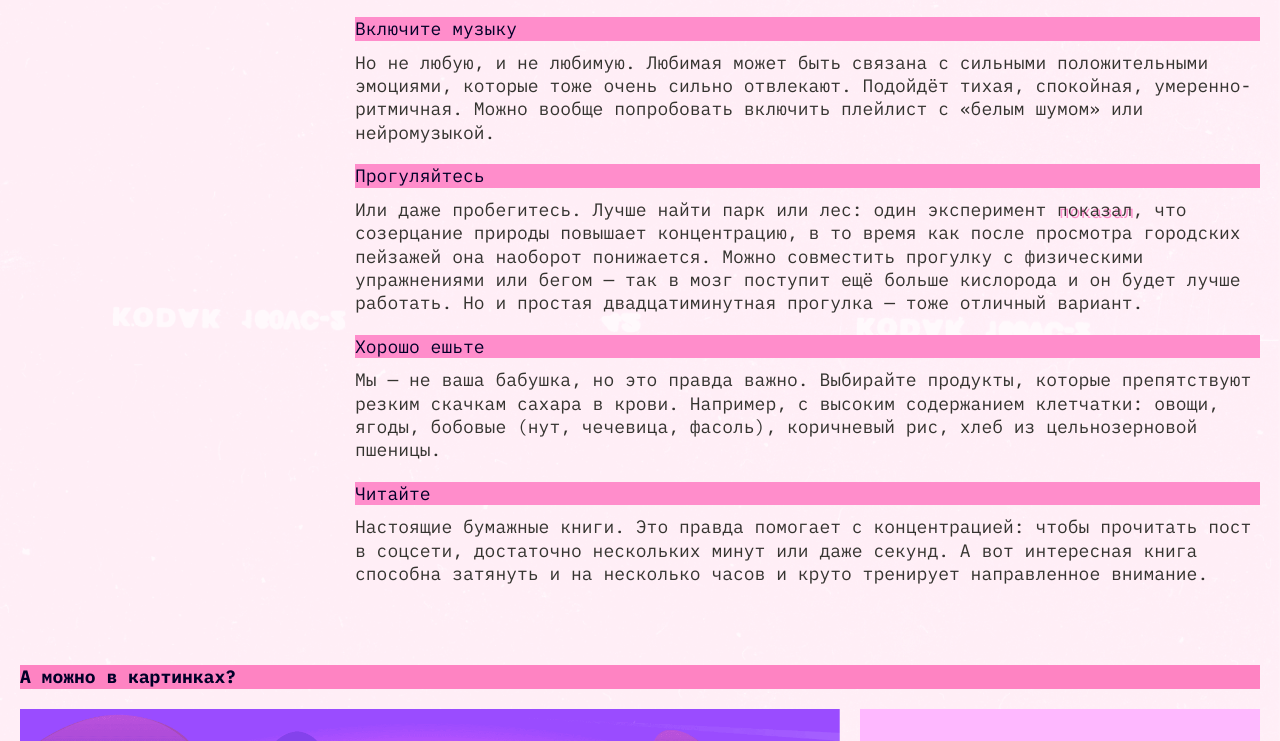
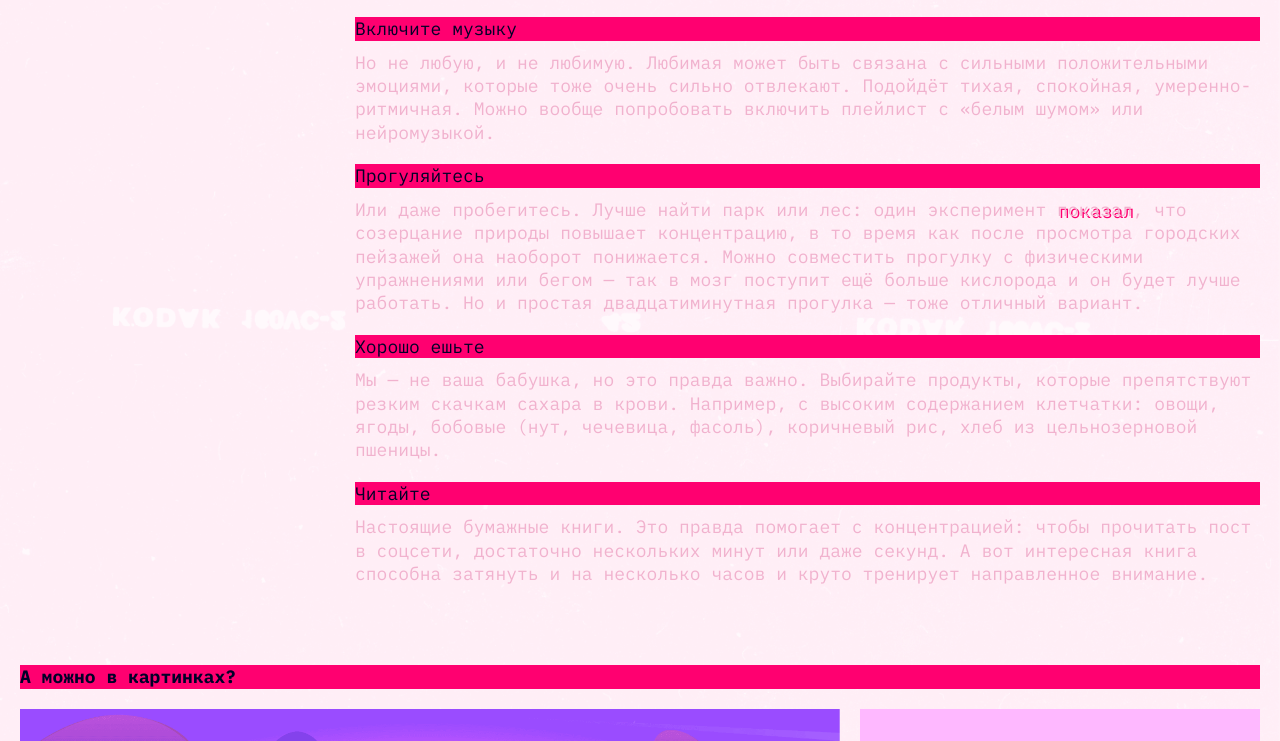
Before and after one commit to Iluwa8/slozhno-sosredotochitsya-fd, a plain HTML site: page index.html in a window 1280 px wide. Shown: the part 2059-2800 px from the top of the page. Drawn offline with Linux system fonts and the light colour scheme.

Commit message:
project ready

```diff
--- a/index.html
+++ b/index.html
@@ -46,7 +46,7 @@
           </li>
         </ul>
       </nav>
-      <h1 class="title header-title">no focus</h1>
+      <h1 class="title">no focus</h1>
       <div class="header__text-container">
         <p class="header__text">
           Что делать, когда не можешь делать ничего <br/>
--- a/styles/dark.css
+++ b/styles/dark.css
@@ -6,17 +6,23 @@
 
 :root.theme-dark {
   --main-bg-image: url(../images/cover-image-dark.png);
-  --section-title-color: rgb(255 0 112);
-  --main-accent-color: rgb(255 0 112);
-  --hover-border-color: rgb(255 0 112 / 0.4);
-  --main-title-color: #db00ff;
-  --main-font-color: #f1b2ce;
-  --main-decor-color: rgb(255 0 112);
-  --main-button-color: rgb(255 0 112);
   --main-bg-color: #000028;
-  --section-title-bg-color: rgb(255 0 112);
-  --section-subhead-bg-color: rgb(255 0 112);
-  --sub-subhead-bg-color: rgb(255 0 112);
+  --main-subhead-font-color: #000028;
+  --subhead-bg-color: #FF0070;
+  --header-text-color: rgba(0, 0, 40, 1);
+  --section-head-font-color: #FF0070;
+  --main-decor-color: #FF0070;
+  --main-font-color: #F1B2CE;
+  --link-text-shadow: #FF0070;
+  --link-color: #F1B2CE;
+  --header-text-bg-color: #FF0070;
+  --header-title-font-color: #DB00FF;
+  --header-title-text-shadow: #FF0070;
+  --header-menu-border-color: rgba(255, 0, 112, 1);
+  --header-menu-text-color: #FF0070;
+  --menu-decor-color: #FF0070;
+  --link-decor-color: #F1B2CE;
+  --head-text-bg-color: #FF0070;
 }
 
 .theme-dark .header__decorations {
--- a/styles/light.css
+++ b/styles/light.css
@@ -7,35 +7,30 @@
 
 :root.theme-light {
   --main-bg-image: url(../images/cover-image-light.png);
-  --section-title-color: #353430;
-  --main-accent-color: #ff8dcb;
-  --hover-border-color: rgba(50 49 45/ 0.4);
-  --main-title-color: #ffc2e6;
+  --main-bg-color: #FFF1F7;
+  --main-subhead-font-color: #353430;
+  --subhead-bg-color: #FF8DCB;
+  --header-text-color: #353430;
+  --section-head-font-color: #353430;
+  --main-decor-color: #353430;
   --main-font-color: #353430;
-  --main-decor-color: rgb(254 131 194);
-  --main-button-color: #353430;
-  --main-bg-color: rgb(255 235 244);
-  --section-title-bg-color: #ff8dcb;
-  --section-subhead-bg-color: #ff8dcb;
-  --sub-subhead-bg-color: #ff8dcb;
-  --header-decor-color: #353430;
+  --link-text-shadow: #FF8DCB;
+  --link-color: #353430;
+  --header-text-bg-color: #FF8DCB;
+  --header-title-font-color: #FFC2E6;
+  --header-title-text-shadow: rgba(255, 141, 203, 1);
+  --header-menu-border-color: rgba(53, 52, 48, 1);
+  --header-menu-text-color: #353430;
+  --menu-decor-color: #353430;
+  --link-decor-color: #353430;
+  --head-text-bg-color: #FF8DCB;
 }
 
 @media (prefers-color-scheme: light) {
 
   :root {
     --main-bg-image: url(../images/cover-image-light.png);
-    --main-accent-color: #ff8dcb;
-    --hover-border-color: rgba(50 49 45/ 0.4);
-    --main-title-color: #ffc2e6;
-    --main-font-color: #353430;
-    --main-decor-color: rgb(254 131 194);
-    --main-button-color: #353430;
-    --main-bg-color: #fff1f7;
-    --section-title-color: #ff8dcb;
-    --section-subhead-bg-color: #ff8dcb;
-    --sub-subhead-bg-color: #ff8dcb;
-    --header-decor-color: #353430;
+
   }
 
   .header__decorations {
--- a/styles/style.css
+++ b/styles/style.css
@@ -23,7 +23,7 @@ ________________________________________________________________________________
 .header__decorations {
   display: block;
   position: absolute;
-  color: var(--main-accent-color);
+  color: var(--main-decor-color);
   text-transform: uppercase;
   font-size: 18px;
   line-height: 23.4px;
@@ -36,11 +36,11 @@ ________________________________________________________________________________
   position: absolute;
   right: -19px;
   top: 7px;
-  background-color: var(--main-accent-color);
+  background-color: var(--main-decor-color);
   block-size: 9px;
   aspect-ratio: 1;
   border-radius: 50%;
-  box-shadow: 0px 0px 4px 2px var(--main-accent-color);
+  box-shadow: 0px 0px 4px 2px var(--main-decor-color);
 }
 
 .decorated-zone::before {
@@ -50,8 +50,8 @@ ________________________________________________________________________________
   block-size: 25px;
   inline-size: 25px;
   bottom: var(--main-page-padding);
-  border-inline-start: 1px var(--header-decor-color) solid;
-  border-block-end: 1px var(--header-decor-color) solid;
+  border-inline-start: 1px var(--main-decor-color) solid;
+  border-block-end: 1px var(--main-decor-color) solid;
 }
 
 .decorated-zone::after {
@@ -61,8 +61,8 @@ ________________________________________________________________________________
   inline-size: 25px;
   top: var(--main-page-padding);
   right: var(--main-page-padding);
-  border-inline-end: 1px var(--header-decor-color) solid;
-  border-block-start: 1px var(--header-decor-color) solid;
+  border-inline-end: 1px var(--main-decor-color) solid;
+  border-block-start: 1px var(--main-decor-color) solid;
 }
 
 
@@ -102,7 +102,7 @@ ________________________________________________________________________________
   text-transform: lowercase;
   line-height: 18px;
   border: 1px transparent solid;
-  color: var(--main-button-color);
+  color: var(--header-menu-text-color);
   padding: 2px 13px 4px;
   display: flex;
   justify-content: center;
@@ -120,11 +120,11 @@ ________________________________________________________________________________
 */
 
 .header__theme-menu-button_active {
-  border: 1px var(--main-button-color) solid;
+  border: 1px var(--menu-decor-color) solid;
 }
 
 .header__theme-menu-button:hover {
-  border: 1px var(--hover-border-color) solid;
+  border: 1px var(--menu-hover-color) solid;
 }
 
 .header__theme-menu-button:focus {
@@ -132,7 +132,7 @@ ________________________________________________________________________________
 }
 
 .header__theme-menu-button:focus-visible {
-  border-bottom: 1px var(--main-button-color) solid;
+  border-bottom: 1px var(--menu-decor-color) solid;
 }
 
 /*
@@ -148,8 +148,8 @@ ________________________________________________________________________________
 .title {
   font-size: var(--main-title-font-size);
   line-height: var(--main-title-line-height );
-  color: var(--main-title-color);
-  text-shadow: 4px 4px 0 var(--main-accent-color);
+  color: var(--header-title-font-color);
+  text-shadow: 4px 4px 0 var(--header-title-text-shadow);
 }
 
 .header__text-container {
@@ -157,11 +157,11 @@ ________________________________________________________________________________
 }
 
 .header__text{
-  --main-font-color: #000028;
+  /* --main-font-color: #000028; */
 
   font-weight: bold;
-  background-color: var(--main-decor-color);
-  color: var(--main-font-color)
+  background-color: var(--head-text-bg-color);
+  color: var(--header-text-color);
 }
 
 /*
@@ -193,7 +193,7 @@ ________________________________________________________________________________
   margin-block-end: 20px;
   font-size: var(--main-font-size);
   line-height: var(--main-line-height);
-  color: var(--section-title-color);
+  color: var(--section-head-font-color);
 }
 
 .main__section:not(:last-child) {
@@ -205,17 +205,15 @@ ________________________________________________________________________________
 }
 
 .main__section-subhead {
-  --main-font-color: #000028;
-
   margin-block-end: 10px;
   font-size: var(--main-font-size);
   line-height: var(--main-line-height);
-  background-color: var(--section-subhead-bg-color);
-  color: var(--main-font-color);
+  background-color: var(--subhead-bg-color);
+  color: var(--main-subhead-font-color);
 }
 
 .main__section-text-link {
-  text-shadow: 2px 1.5px 0 var(--main-accent-color);
+  text-shadow: 2px 1.5px 0 var(--link-text-shadow);
   text-decoration: none;
 }
 
@@ -230,7 +228,7 @@ ________________________________________________________________________________
 */
 
 .main__section-text-link:hover {
-  border-bottom: 1px var(--main-hover-color) solid;
+  border-bottom: 1px var(--link-color) solid;
 }
 
 .main__section-text-link:focus {
@@ -238,8 +236,18 @@ ________________________________________________________________________________
 }
 
 .main__section-text-link:focus-visible {
-  outline: 1px var(--main-hover-color) solid;
+  outline: 1px var(--link-color) solid;
 }
+
+/*
+
+________________________________________________________________________________
+
+
+состояния ссылок
+
+________________________________________________________________________________
+*/
 
 .main__section-text:not(:last-child) {
   margin-block-end: 10px;
@@ -254,13 +262,13 @@ ________________________________________________________________________________
 }
 
 .main__section-sub-subhead {
-  --main-font-color: #000028;
+  /* --main-font-color: #000028; */
 
   margin-block-end: 20px;
   font-size: var(--main-font-size);
   line-height: var(--main-line-height);
-  background-color: var(--sub-subhead-bg-color);
-  color: var(--main-font-color);
+  background-color: var(--subhead-bg-color);
+  color: var(--main-subhead-font-color);
 }
 
 /*
@@ -273,11 +281,11 @@ ________________________________________________________________________________
 */
 
 .main__section-in-pictures-subhead {
-  --main-font-color: #000028;
+  /* --main-font-color: #000028; */
 
   font-size: var(--main-font-size);
-  background-color: var(--main-decor-color);
-  color: var(--main-font-color);
+  background-color: var(--subhead-bg-color);
+  color: var(--main-subhead-font-color);
 }
 
 .main__section-images-container {
@@ -349,6 +357,7 @@ ________________________________________________________________________________
     grid-template-columns: repeat(3, 1fr);
     grid-template-rows: repeat(3, auto);
     gap: 20px;
+    padding-block-start: 10px;
   }
 
   .main__section-image:nth-child(1) {
@@ -399,7 +408,7 @@ ________________________________________________________________________________
     gap: 20px;
   }
 
-  .main__section-images-container {
+  /* .main__section-images-container {
     margin-block-start: 20px;
-  }
+  } */
 }
--- a/styles/variables.css
+++ b/styles/variables.css
@@ -13,19 +13,23 @@
   --main-font-size: 1.125rem;
   --main-line-height: 23.4px;
   --main-font-family: "IBM Plex mono";
-  --section-title-color: rgb(255 0 112);
-  --main-accent-color: rgb(255 0 112);
-  --hover-border-color: rgb(255 0 112 / 0.4);
-  --main-title-color: #db00ff;
-  --main-font-color: #f1b2ce;
-  --main-decor-color: rgb(255 0 112);
-  --main-button-color: rgb(255 0 112);
   --main-bg-color: #000028;
-  --section-title-bg-color: rgb(255 0 112);
-  --section-subhead-bg-color: rgb(255 0 112);
-  --sub-subhead-bg-color: rgb(255 0 112);
-  --main-hover-color: rgba(241, 178, 206, 1);
-  --header-decor-color: rgb(253 17 101);
+  --main-subhead-font-color: #000028;
+  --subhead-bg-color: #FF0070;
+  --header-text-color: rgba(0, 0, 40, 1);
+  --section-head-font-color: #FF0070;
+  --main-decor-color: #FF0070;
+  --main-font-color: #F1B2CE;
+  --link-text-shadow: #FF0070;
+  --link-color: #F1B2CE;
+  --header-text-bg-color: #FF0070;
+  --header-title-font-color: #DB00FF;
+  --header-title-text-shadow: #FF0070;
+  --header-menu-border-color: rgba(255, 0, 112, 1);
+  --header-menu-text-color: #FF0070;
+  --menu-decor-color: #FF0070;
+  --link-decor-color: #F1B2CE;
+  --head-text-bg-color: #FF0070;
 }
 
 @media (min-width: 768px) {
```
